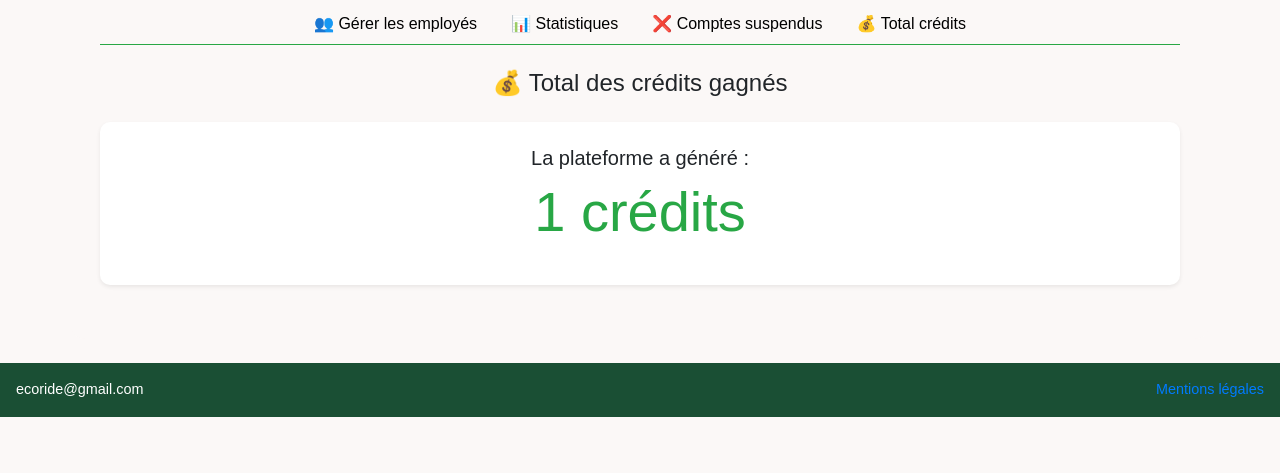
After one commit to jo1208/EcoRide, a Symfony app: template templates/admin/credits.html.twig in a window 1280 px wide. The commit adds this page. Shown: the part 327-800 px from the top of the page. Run offline with Twig, Linux system fonts and the light colour scheme; the template is opened without the code that fills it: most values are stand-ins (such as "Sample title", 1, 10 or a date in 2020); some libraries are stand-ins or nearby versions.

Commit message:
Ajout du calcul des crédits gagnés par la plateforme (hors trajets annulés)

```diff
--- /dev/null
+++ b/templates/admin/credits.html.twig
@@ -0,0 +1,11 @@
+{% extends 'admin/index.html.twig' %}
+
+{% block admin_content %}
+	<h4 class="text-center mb-4">💰 Total des crédits gagnés</h4>
+
+	<div class="card shadow-sm p-4 text-center">
+		<h5>La plateforme a généré :</h5>
+		<p class="display-4 text-success fw-bold">{{ totalCredits }}
+			crédits</p>
+	</div>
+{% endblock %}
--- a/templates/admin/index.html.twig
+++ b/templates/admin/index.html.twig
@@ -31,15 +31,19 @@
 				</a>
 			</li>
 			<li class="nav-item">
-				<a class="nav-link {% if app.request.attributes.get('_route') starts with 'admin_users' %}active text-success{% else %}text-success{% endif %}" href="#">
+<a class="nav-link {% if app.request.attributes.get('_route') starts with 'admin_users' %}active text-success{% else %}text-success{% endif %}" href="{{ path('admin_users') }}">
+
+
 					❌ Comptes suspendus
 				</a>
 			</li>
-			<li class="nav-item">
-				<a class="nav-link {% if app.request.attributes.get('_route') starts with 'admin_credits' %}active text-success{% else %}text-success{% endif %}" href="#">
-					💰 Crédits versés
-				</a>
-			</li>
+<li class="nav-item">
+	<a class="nav-link {% if app.request.attributes.get('_route') starts with 'admin_credits' %}active text-success{% else %}text-success{% endif %}" href="{{ path('admin_credits') }}">
+		💰 Total crédits
+	</a>
+</li>
+
+
 		</ul>
 
 		<!-- Ici s'affiche le contenu spécifique admin -->
```
Also changed, not shown: src/Controller/AdminController.php (+10 -0 lines), src/Repository/CovoiturageRepository.php (+12 -0 lines).
